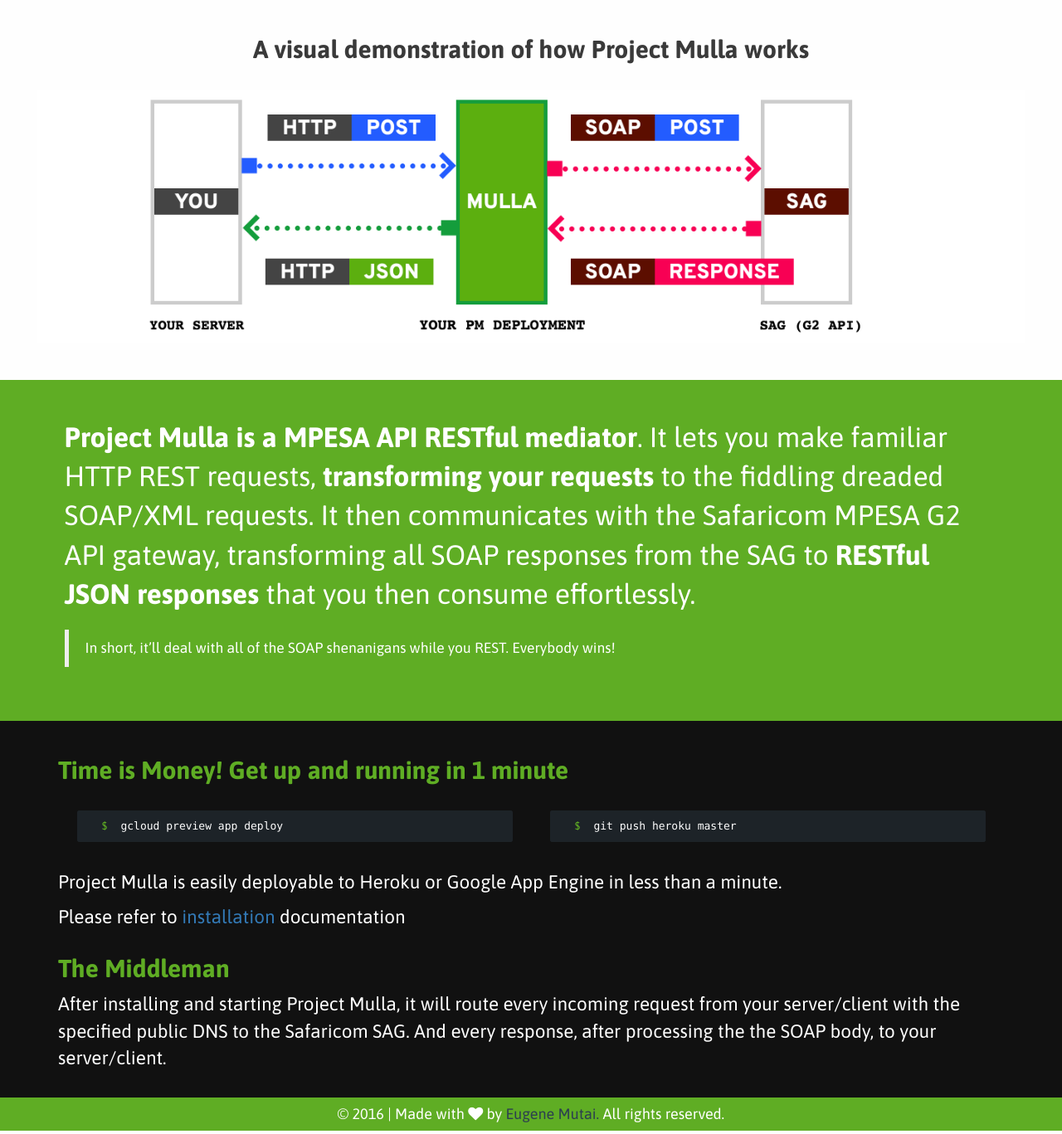
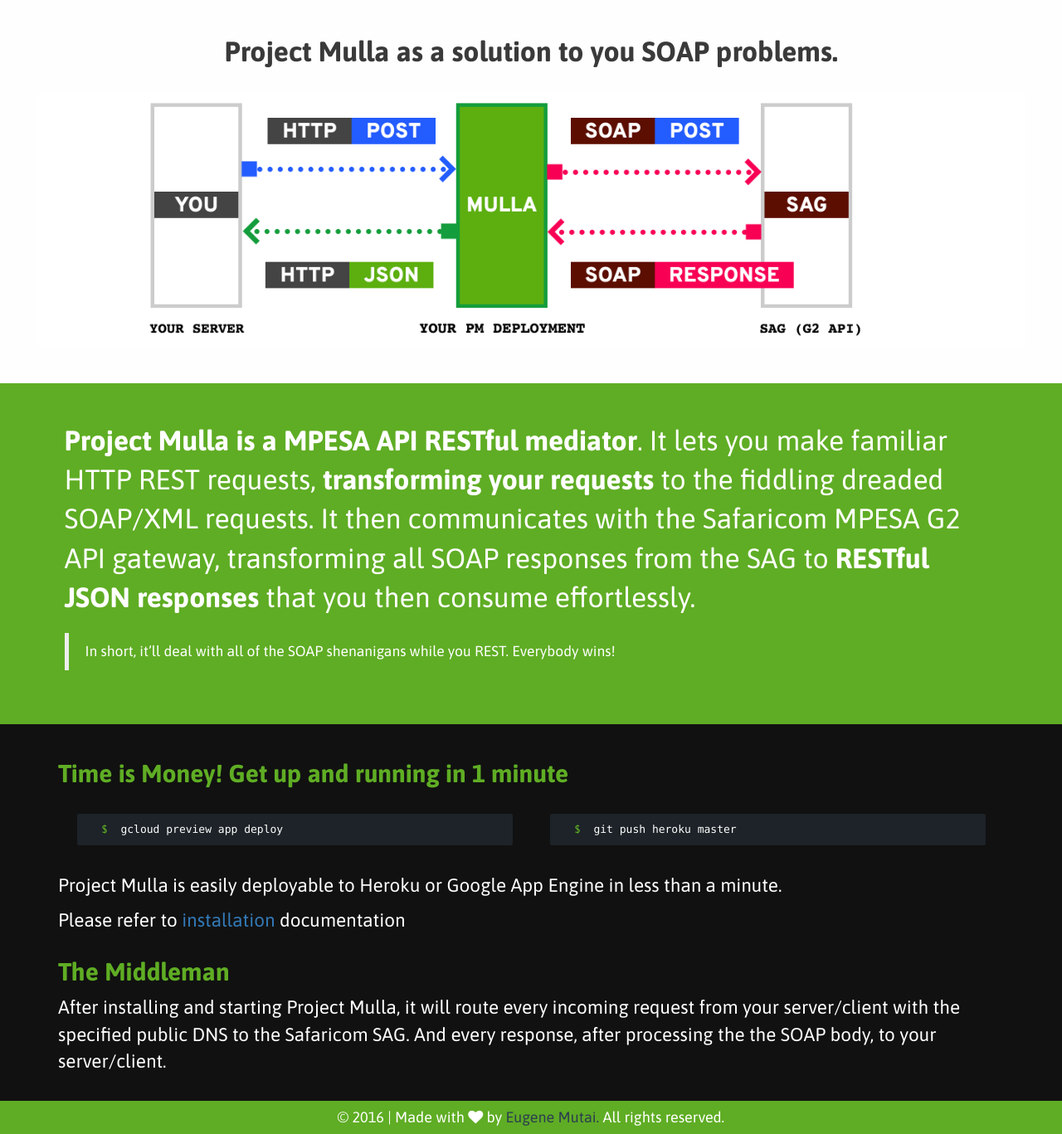
Before and after one commit to kn9ts/project-mulla, a Jekyll site: the page built from index.html, in a window 1280 px wide. Shown: the part 402-1769 px from the top of the page at 83% size. Built offline with Jekyll 4.4.1, drawn with Linux system fonts in a browser that asks for light colours; nearby versions of some CDN libraries.

Commit message:
Reworded the visualisation header

```diff
--- a/css/main.css
+++ b/css/main.css
@@ -88,8 +88,8 @@
     background: #5FAD24;
 }
 
-.demo {
-    // background: #f6f6f6;
+.demo h2{
+	font-size: 1.5em;
 }
 
 .pale-grey-bg {
--- a/index.html
+++ b/index.html
@@ -5,7 +5,7 @@
 
 <section class="content col-xs-12 text-center demo padding">
 	<div class="container">
-		<h2>A visual demonstration of how <b>Project Mulla</b> works</h2>
+		<h2><b>Project Mulla</b> as a solution to you SOAP problems.</h2>
 	</div>
 	<img class="img-responsive padding" src="./public/images/demo-wide.png">
 </section>
```
